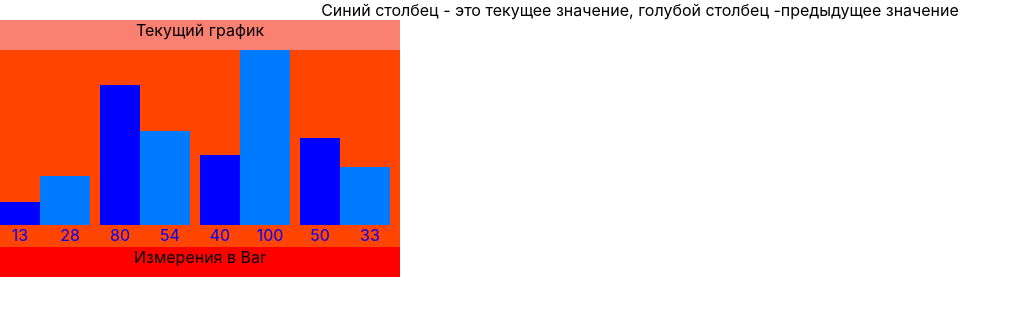
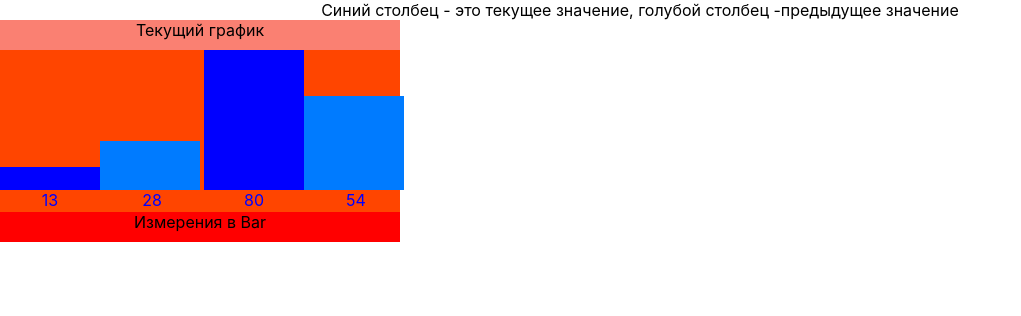
Before and after one commit to zerjg/Graph-, a React (Create React App) app: page / in a window 1280 px wide. Shown: the top 316 px of the page, without its empty margins (0-1021 px from the left). Built offline with nearby package versions, Linux system fonts and the light colour scheme.

Commit message:
упрощение кода

```diff
--- a/src/DataComponent.tsx
+++ b/src/DataComponent.tsx
@@ -9,8 +9,6 @@ export const DataComponent: React.FC<DataProps> = ()  => {
   const [specificData, setSpecificData] = useState<{ current: number; previous: number | null }[]>([
     { current: 13, previous: 28 },
     { current: 80, previous: 54 },
-    { current: 40, previous: 100 },
-    { current: 50, previous: 33 },
   ]);
   const [previousData, setPreviousData] = useState<{ current: number; previous: number | null }[]>([]);
 
--- a/src/graph.module.css
+++ b/src/graph.module.css
@@ -45,7 +45,7 @@
 .graphColumn {
 
         height: var(--column-height);
-        width: var(--column-width);
+
         background-color: var(--backgr-color-column);
 }
 
@@ -63,6 +63,5 @@
 
         bottom: 0;
         background-color: rgb(0, 123, 255);
-        width: calc(var(--column-width) - 50px);
-        margin-right: 10px;
+        margin-right: 4px;
 }
--- a/src/graph.tsx
+++ b/src/graph.tsx
@@ -18,6 +18,8 @@ const Graph: React.FC<Props> = ({
   title,
   bottomTitle
 }) => {
+  const totalWidth = width -  (width/ data.length)
+  const columnWidth = `${totalWidth * 0.5}px`
   const maxValue = Math.max(...data.map(item => item.current));
   const topContainer = 30;
   const bottomAreaContainer = 30;
@@ -28,15 +30,12 @@ const Graph: React.FC<Props> = ({
     '--main-container-height': `${height}px`
   } as React.CSSProperties;
   const graphColumnStyle = {
-    '--column-width': `${width * 0.1}px`,
     '--backgr-color-column': `${color}`
   } as React.CSSProperties;
 
   const graphColumn_previousStyle = {
-    '--column-width': `${Math.max(...data.map(item => item.previous ?? 0))}px`,
     '--backgr-color-column': `${color}`
-
-  } as React.CSSProperties;
+ } as React.CSSProperties;
 
   const spanValueStyle = {
     '--spanColor': `${color}`
@@ -51,12 +50,12 @@ const Graph: React.FC<Props> = ({
         {data.map(({ current, previous }, index) => (
           <>
             <div className={dataBar} key={`current-${index}`}>
-              <div className={graphColumn} style={{ height: `${(current / maxValue) * contentContainer}px`, ...graphColumnStyle }} />
+              <div className={graphColumn} style={{ height: `${(current / maxValue) * contentContainer}px`, ...graphColumnStyle, width: columnWidth }} />
               <span className={spanValue} style={spanValueStyle}>{current}</span>
             </div>
             {previous !== null && (
               <div className={dataBar} key={`previous-${index}`}>
-                <div className={graphColumn_previous} style={{ height: `${(previous / maxValue) * contentContainer}px`, ...graphColumn_previousStyle }} />
+                <div className={graphColumn_previous} style={{ height: `${(previous / maxValue) * contentContainer}px`, ...graphColumn_previousStyle, width: columnWidth  }} />
                 <span className={spanValue} style={spanValueStyle}>{previous}</span>
               </div>
             )}
```
